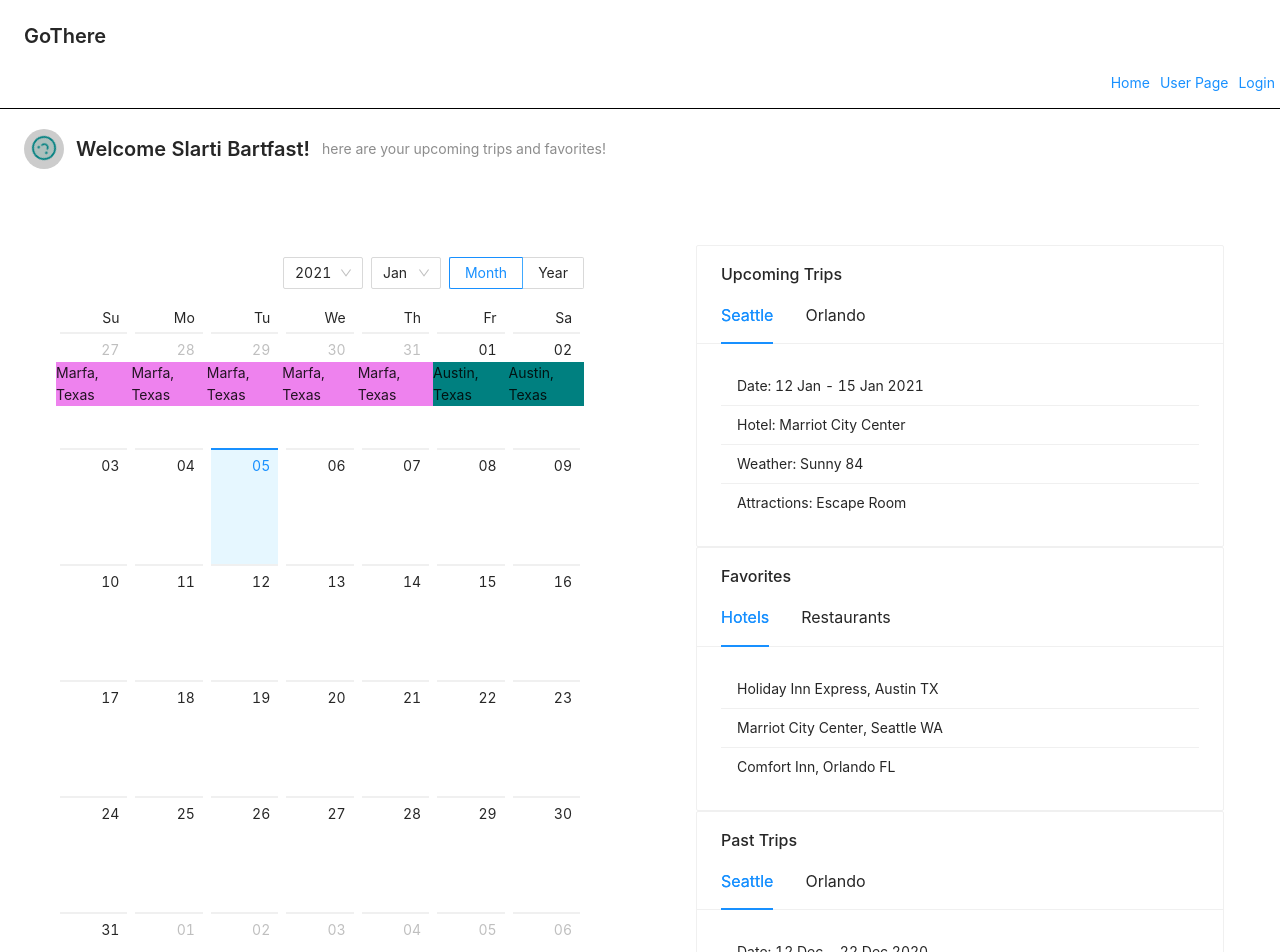
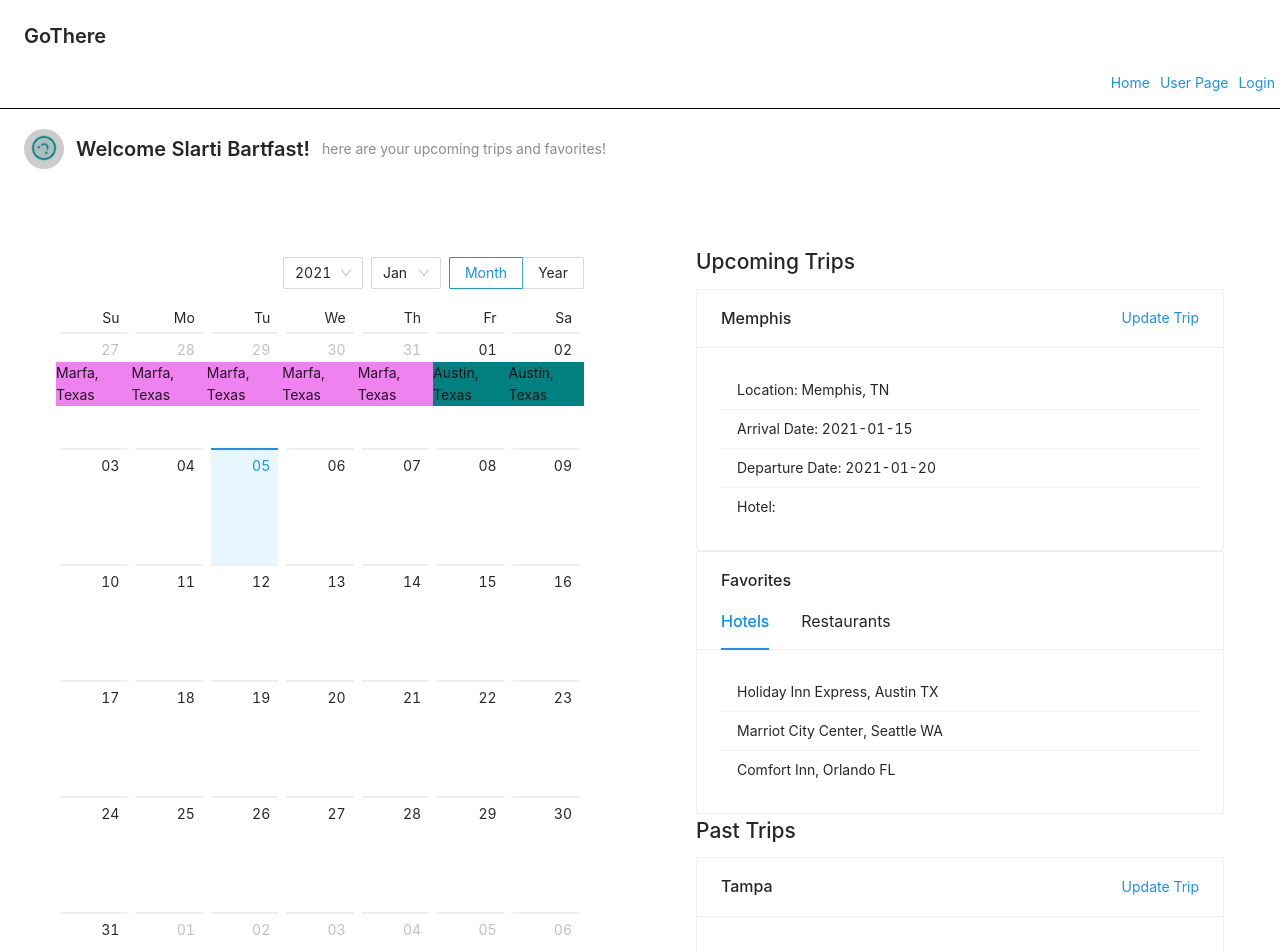
Before and after one commit to hratx-blue-ocean/GoThere, a React (Create React App) app in the folder client/: page /userPage in a window 1280 px wide. Shown: the top 952 px of the page. Built offline with nearby package versions, Linux system fonts and the light colour scheme.

Commit message:
refactor with global data store

```diff
--- a/client/src/components/ProfileLists/PastTrips.js
+++ b/client/src/components/ProfileLists/PastTrips.js
@@ -1,69 +1,69 @@
-import React from "react";
+import React, { useContext, useState } from "react";
+import moment from "moment";
+import { Context } from "../../state-management/Store";
 import { Card, List } from "antd";
 
-const tabList = [
+const today = moment().format("YYYY-MM-DD").toString();
+console.log(today);
+
+const newTrip = [
   {
-    key: "Seattle",
-    tab: "Seattle",
+    id: 12345,
+    valid: true,
+    location: {
+      city: "Memphis",
+      state: "TN",
+      adress: undefined,
+      zip: undefined,
+    },
+    startDate: "2021-01-15",
+    endDate: "2021-01-20",
+    type: "business",
   },
   {
-    key: "Orlando",
-    tab: "Orlando",
+    id: 6789,
+    valid: true,
+    location: {
+      city: "Tampa",
+      state: "FL",
+      adress: undefined,
+      zip: undefined,
+    },
+    startDate: "2021-01-01",
+    endDate: "2021-01-03",
+    type: "personal",
   },
 ];
 
-const data = [
-  "Date: 12 Dec - 22 Dec 2020",
-  "Hotel: Marriot City Center",
-  "Weather: Sunny 84",
-  "Attractions: Escape Room",
-];
+const UpcomingTrips = () => {
+  const [state, dispatch] = useContext(Context);
+  const [userTrips, updateTrip] = useState(newTrip); // use as temp state, switch to global store
 
-// const data = [{
-//   Date: "12 Jan - 15 Jan 2021",
-//   Hotel: "Marriot City Center",
-//   Weather: "Sunny 84",
-//   Attractions: "Escape Room",
-// }];
-
-const contentList = {
-  Seattle: (
-    <List
-      size="small"
-      dataSource={data}
-      renderItem={(item) => <List.Item>{item}</List.Item>}
-    />
-  ),
-  Orlando: <p>content2</p>,
+  return (
+    <>
+      <h2>Past Trips</h2>
+      {newTrip
+        .filter((current) => current.startDate <= "2021-01-07") //TODO use the current date #hardcoded
+        .map((trip) => {
+          return (
+            <Card
+              // style={{ maxWidth: "50%" }}
+              title={trip.location.city}
+              extra={<a href="/home">Update Trip</a>}
+            >
+              <List size="small">
+                <List.Item>
+                  Location: {trip.location.city}, {trip.location.state}
+                </List.Item>
+                <List.Item>Arrival Date: {trip.startDate}</List.Item>
+                <List.Item>Departure Date: {trip.endDate}</List.Item>
+                <List.Item>Hotel: </List.Item>
+              </List>
+            </Card>
+          );
+        })}
+    </>
+  );
 };
 
-class PastTrips extends React.Component {
-  state = {
-    key: "Seattle",
-  };
-
-  onTabChange = (key, type) => {
-    console.log(key, type);
-    this.setState({ [type]: key });
-  };
-
-  render() {
-    return (
-      <>
-        <Card
-          className="profileCard"
-          title="Past Trips"
-          tabList={tabList}
-          activeTabKey={this.state.key}
-          onTabChange={(key) => {
-            this.onTabChange(key, "key");
-          }}
-        >
-          {contentList[this.state.key]}
-        </Card>
-      </>
-    );
-  }
-}
-
-export default PastTrips;
+export default UpcomingTrips;
--- a/client/src/components/ProfileLists/UpcomingTrips.js
+++ b/client/src/components/ProfileLists/UpcomingTrips.js
@@ -1,70 +1,67 @@
 import React, { useContext, useState } from "react";
+import moment from "moment";
 import { Context } from "../../state-management/Store";
-
 import { Card, List } from "antd";
 
-const tabList = [
+const today = moment().format("YYYY-MM-DD").toString();
+console.log(today);
+
+const newTrip = [
   {
-    key: "Seattle",
-    tab: "Seattle",
+    id: 12345,
+    valid: true,
+    location: {
+      city: "Memphis",
+      state: "TN",
+      adress: undefined,
+      zip: undefined,
+    },
+    startDate: "2021-01-15",
+    endDate: "2021-01-20",
+    type: "business",
   },
   {
-    key: "Orlando",
-    tab: "Orlando",
+    id: 6789,
+    valid: true,
+    location: {
+      city: "Tampa",
+      state: "FL",
+      adress: undefined,
+      zip: undefined,
+    },
+    startDate: "2021-01-01",
+    endDate: "2021-01-03",
+    type: "personal",
   },
 ];
 
-const data = [
-  "Date: 12 Jan - 15 Jan 2021",
-  "Hotel: Marriot City Center",
-  "Weather: Sunny 84",
-  "Attractions: Escape Room",
-];
-
-const contentList = {
-  Seattle: (
-    <List
-      size="small"
-      dataSource={data}
-      renderItem={(item) => <List.Item>{item}</List.Item>}
-    />
-  ),
-  Orlando: (
-    <List
-      size="small"
-      dataSource={data}
-      renderItem={(item) => <List.Item>{item}</List.Item>}
-    />
-  ),
-};
-
 const UpcomingTrips = () => {
   const [state, dispatch] = useContext(Context);
-  const [userTrips, updateTrip] = useState("blank");
-  const [tabKey, setTabKey] = useState("Seattle");
-
-  const onTabChange = (key, type) => {
-    console.log(state.tripInfo);
-    updateTrip("example trip data"); // updates local trip state
-    console.log(userTrips);
-    dispatch({ type: "tripInfo", payload: "UPDATE STORE" }); // how to update Store tripInfo state?
-    console.log(state.tripInfo);
-    setTabKey(key);
-  };
+  const [userTrips, updateTrip] = useState(newTrip); // use as temp state, switch to global store
 
   return (
     <>
-      <Card
-        className="profileCard"
-        title="Upcoming Trips"
-        tabList={tabList}
-        activeTabKey={tabKey}
-        onTabChange={(key) => {
-          onTabChange(key, "key");
-        }}
-      >
-        {contentList[tabKey]}
-      </Card>
+      <h2>Upcoming Trips</h2>
+      {newTrip
+        .filter((current) => current.startDate >= "2021-01-07") //TODO use the current date #hardcoded
+        .map((trip) => {
+          return (
+            <Card
+              // style={{ maxWidth: "50%" }}
+              title={trip.location.city}
+              extra={<a href="/home">Update Trip</a>}
+            >
+              <List size="small">
+                <List.Item>
+                  Location: {trip.location.city}, {trip.location.state}
+                </List.Item>
+                <List.Item>Arrival Date: {trip.startDate}</List.Item>
+                <List.Item>Departure Date: {trip.endDate}</List.Item>
+                <List.Item>Hotel: </List.Item>
+              </List>
+            </Card>
+          );
+        })}
     </>
   );
 };
```
